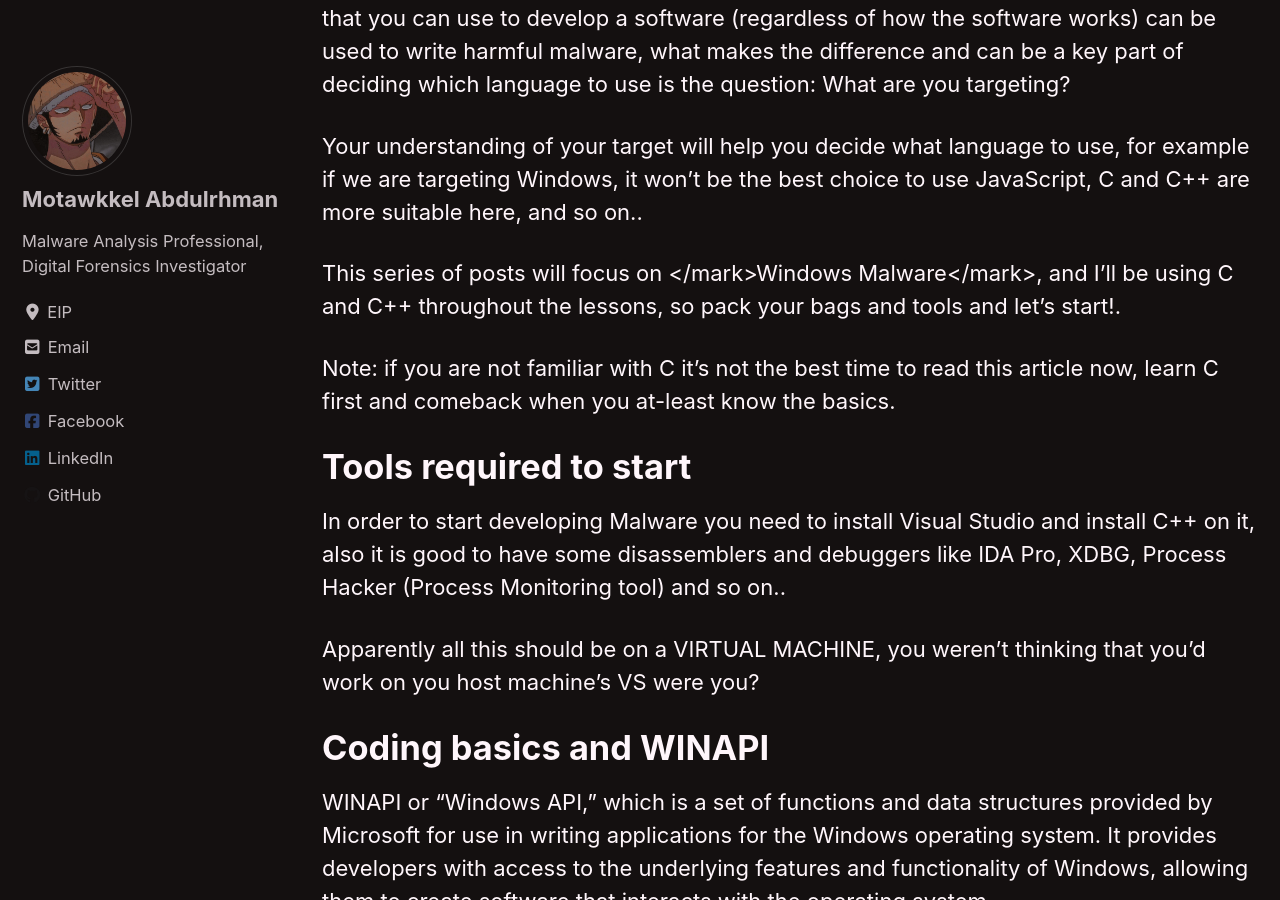
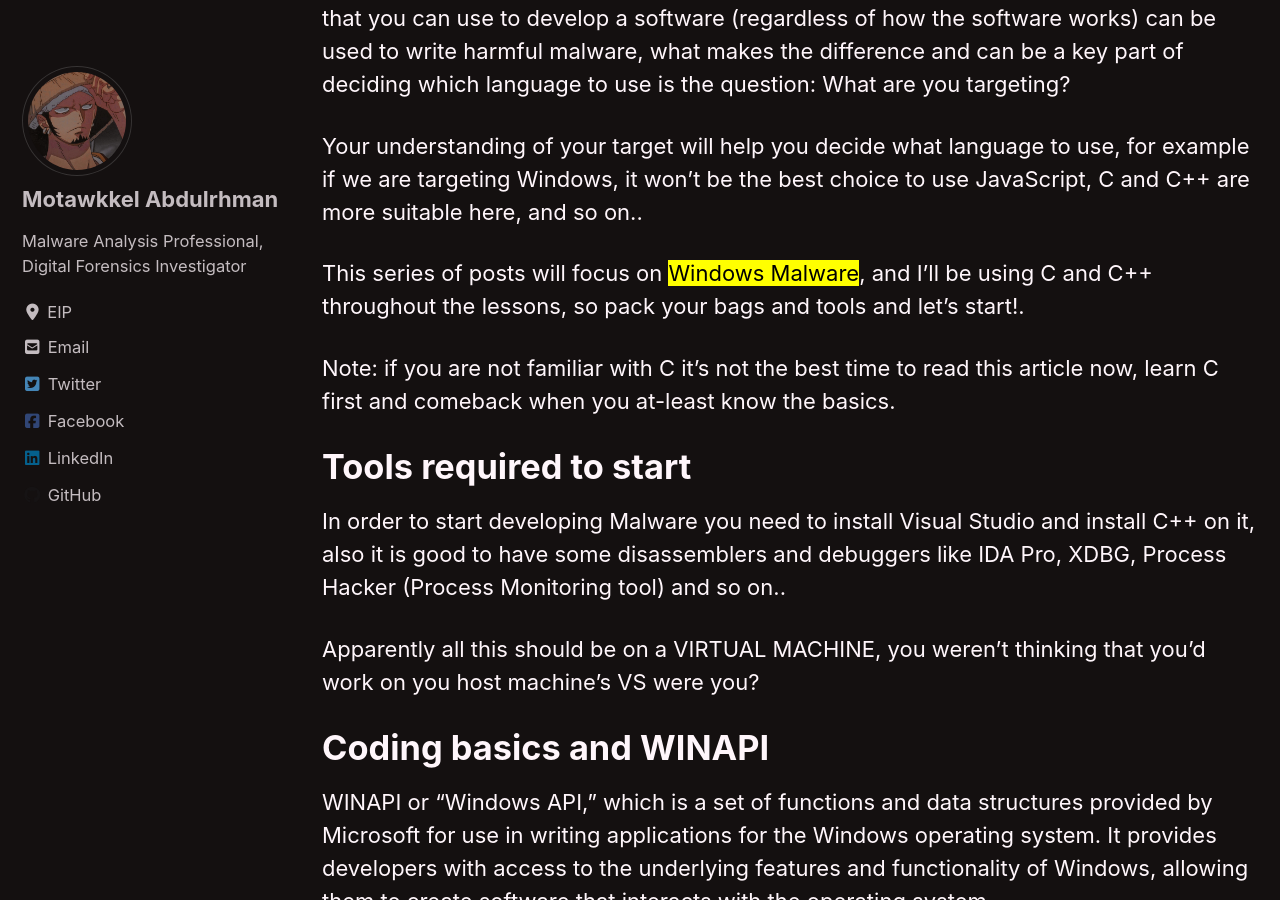
Before and after one commit to ry0dan/ry0dan.github.io, a Jekyll site: the page built from _posts/Malware Development/2024-05-09-Malware-Development-Crafting-Digital-Chaos-01.md, in a window 1280 px wide and 900 px high, scrolled down 1054 px. Built offline with Jekyll 4.4.1, drawn with Linux system fonts in a browser that asks for light colours; cached includes are drawn as plain includes; nearby versions of some CDN libraries; some of the changed text lies outside the part shown.

Commit message:
Update 2024-05-09-Malware-Development-Crafting-Digital-Chaos-01.md

````diff
--- a/_posts/Malware Development/2024-05-09-Malware-Development-Crafting-Digital-Chaos-01.md
+++ b/_posts/Malware Development/2024-05-09-Malware-Development-Crafting-Digital-Chaos-01.md
@@ -21,7 +21,7 @@
 
 Your understanding of your target will help you decide what language to use, for example if we are targeting Windows, it won't be the best choice to use JavaScript, C and C++ are more suitable here, and so on..
 
-This series of posts will focus on </mark>Windows Malware</mark>, and I'll be using C and C++ throughout the lessons, so pack your bags and tools and let's start!.
+This series of posts will focus on <mark>Windows Malware</mark>, and I'll be using C and C++ throughout the lessons, so pack your bags and tools and let's start!.
 
 Note: if you are not familiar with C it's not the best time to read this article now, learn C first and comeback when you at-least know the basics.
 
@@ -73,18 +73,19 @@
 
 WINAPI provides functions for a wide range of tasks, including:
 
-1. User input handling
+1. User input handling:
+
 ```c
 GetMessage()
 MessageBox()
 TranslateMessage()
 ```
-2. File I/O
+2. File I/O:
 ```c
 WriteFile()
 ReadFile()
 ```
-3. Memory management
+3. Memory management:
 ```c
 VirtualAlloc()
 VirtualProtect()
````
